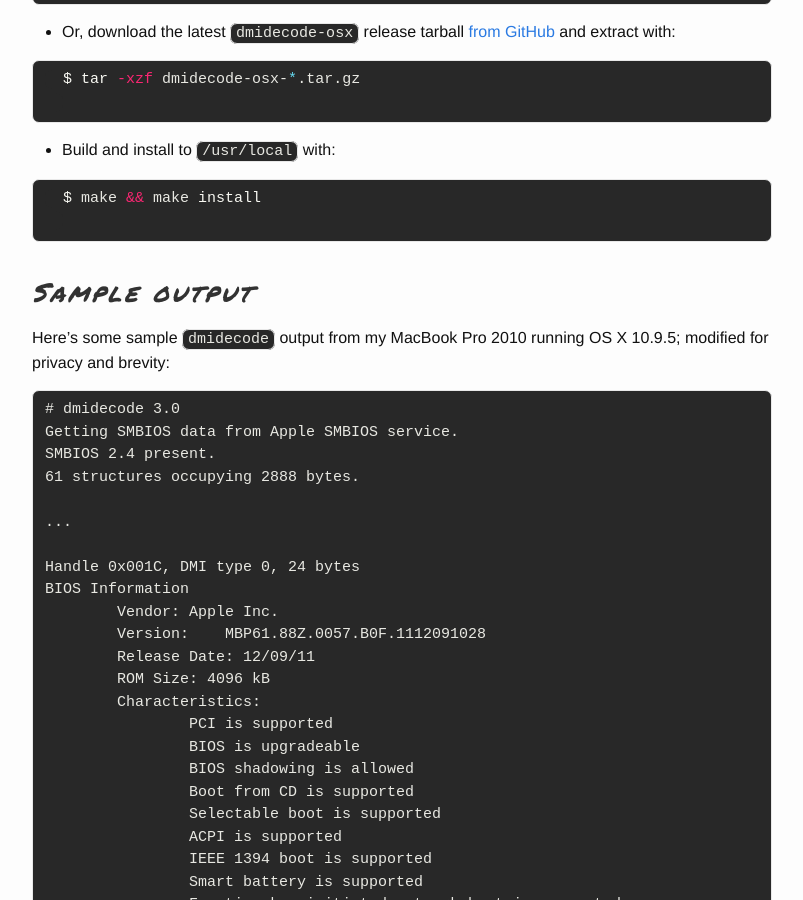
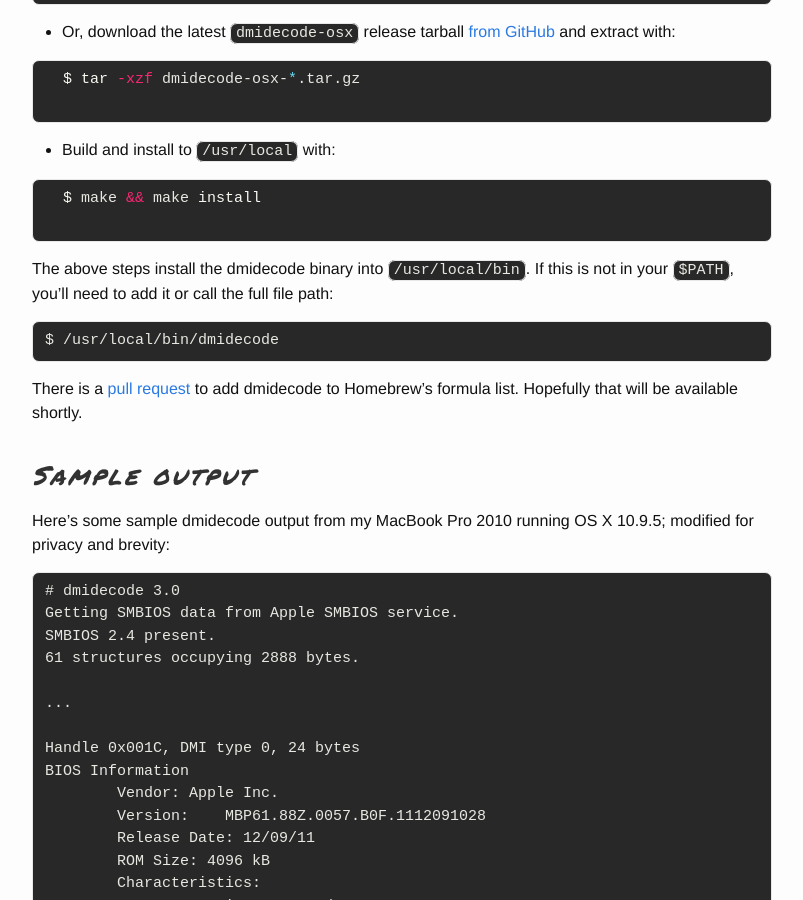
Before and after one commit to cavaliercoder/cavaliercoder.github.io, a Jekyll site: the page built from _posts/2015-10-20-dmidecode-for-apple-osx.md, in a window 1280 px wide and 900 px high, scrolled down 965 px. Shown: the whole window, without its empty margins (238-1041 px from the left). Built offline with Jekyll 4.4.1, drawn with Linux system fonts in a browser that asks for light colours; comment, search, counter and statistics services are not loaded; some of the changed text lies outside the part shown.

Commit message:
Added help details to dmidecode-osx

```diff
--- a/_posts/2015-10-20-dmidecode-for-apple-osx.md
+++ b/_posts/2015-10-20-dmidecode-for-apple-osx.md
@@ -53,10 +53,20 @@ SMBIOS data is accessible from a file path.
   $ make && make install
   {% endhighlight %}
 
+The above steps install the dmidecode binary into `/usr/local/bin`. If this is
+not in your `$PATH`, you'll need to add it or call the full file path:
+
+	$ /usr/local/bin/dmidecode
+
+
+There is a [pull request](https://github.com/Homebrew/homebrew/pull/45185) to
+add dmidecode to Homebrew's formula list. Hopefully that will be available
+shortly.
+
 ## Sample output
 
-Here's some sample `dmidecode` output from my MacBook Pro 2010 running OS X
-10.9.5; modified for privacy and brevity:
+Here's some sample dmidecode output from my MacBook Pro 2010 running
+OS X 10.9.5; modified for privacy and brevity:
 
 {% highlight text %}
 # dmidecode 3.0
@@ -113,3 +123,15 @@ Base Board Information
 ...
 
 {% endhighlight %}
+
+## Getting help
+
+This port is thoroughly tested on x86_64 iMacs and MacBook Pros running 10.9+.
+All API calls have documented compatability since OS X 10.0 but without the
+opportunity to test on older machines, I'll be relying on the community for
+feedback.
+
+If you encounter any issues, please raise an issue on the [GitHub page](
+https://github.com/cavaliercoder/dmidecode-osx/issues) and include your Apple
+device details and OS X version. Please first check for existing issues which
+may match your problem.
```
